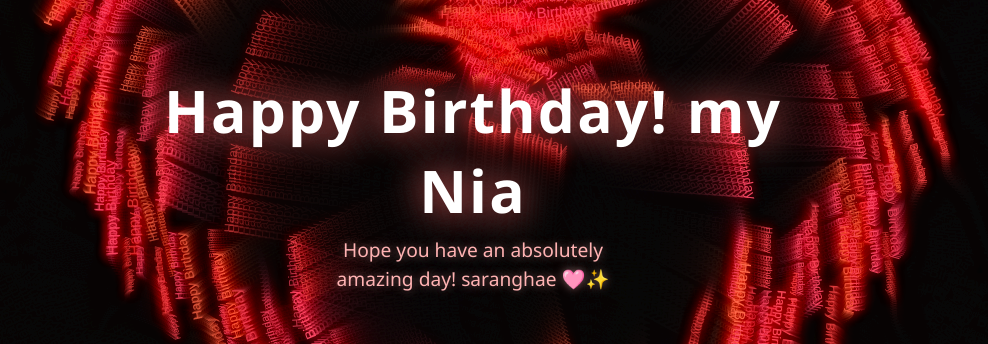
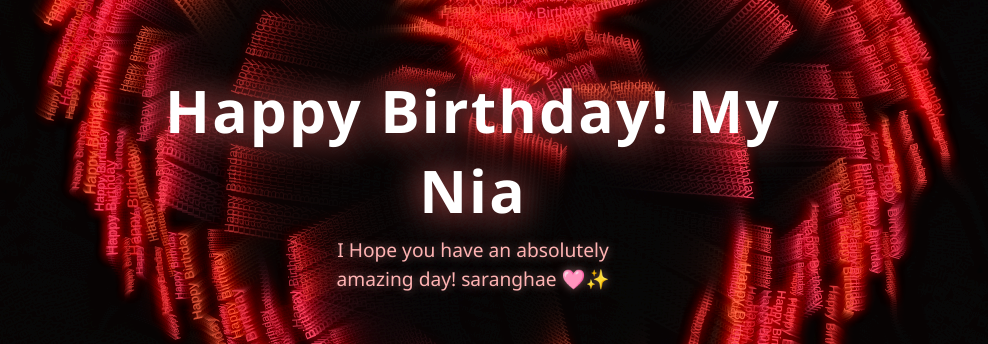
Before and after one commit to leisha-http/Happy-birthday, a plain HTML site: page index.html in a window 1280 px wide. Shown: the part 216-560 px from the top of the page, without its empty margins (167-1155 px from the left). Drawn offline with Linux system fonts and the light colour scheme; animation ran at ten frames a second.

Commit message:
Correct capitalization and update birthday message

```diff
--- a/index.html
+++ b/index.html
@@ -62,9 +62,9 @@
     <canvas id="heartCanvas"></canvas>
 
     <div class="overlay">
-        <h1>Happy Birthday! my Nia</h1>
+        <h1>Happy Birthday! My Nia</h1>
         <!-- 📝 CHANGING THIS TEXT UPDATES THE CENTER MESSAGE NEXT YEAR -->
-        <p id="sub-message">Hope you have an absolutely amazing day! saranghae 🩷✨</p>
+        <p id="sub-message">I Hope you have an absolutely amazing day! saranghae 🩷✨</p>
     </div>
 
     <script>
```
